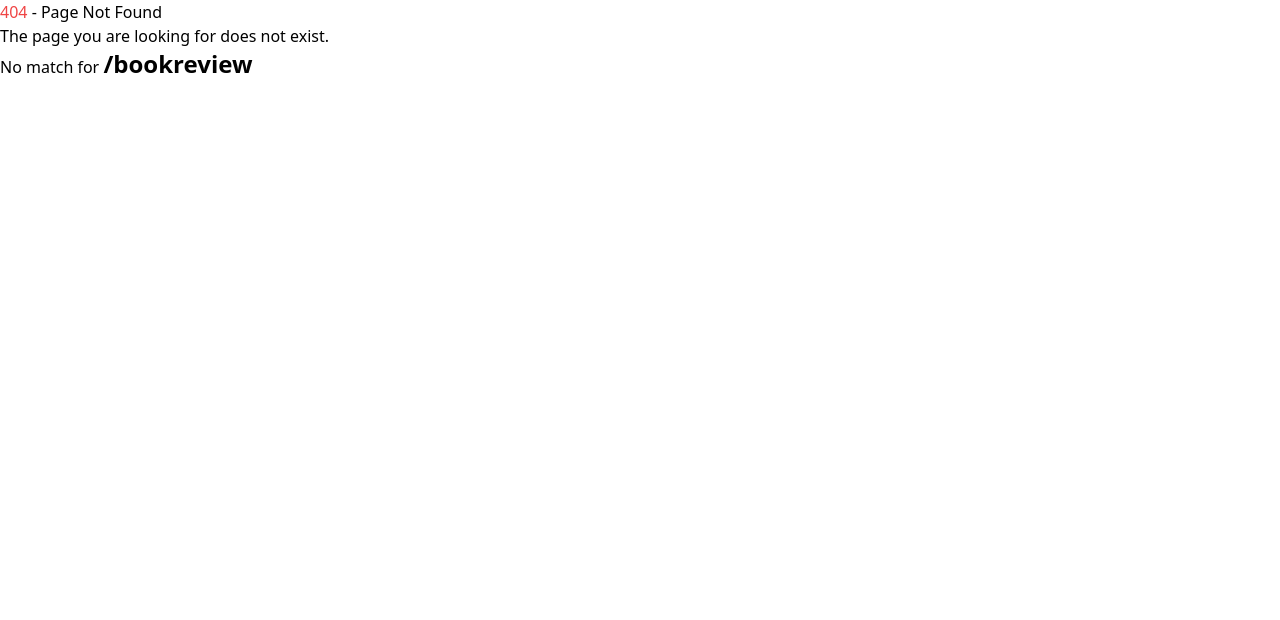
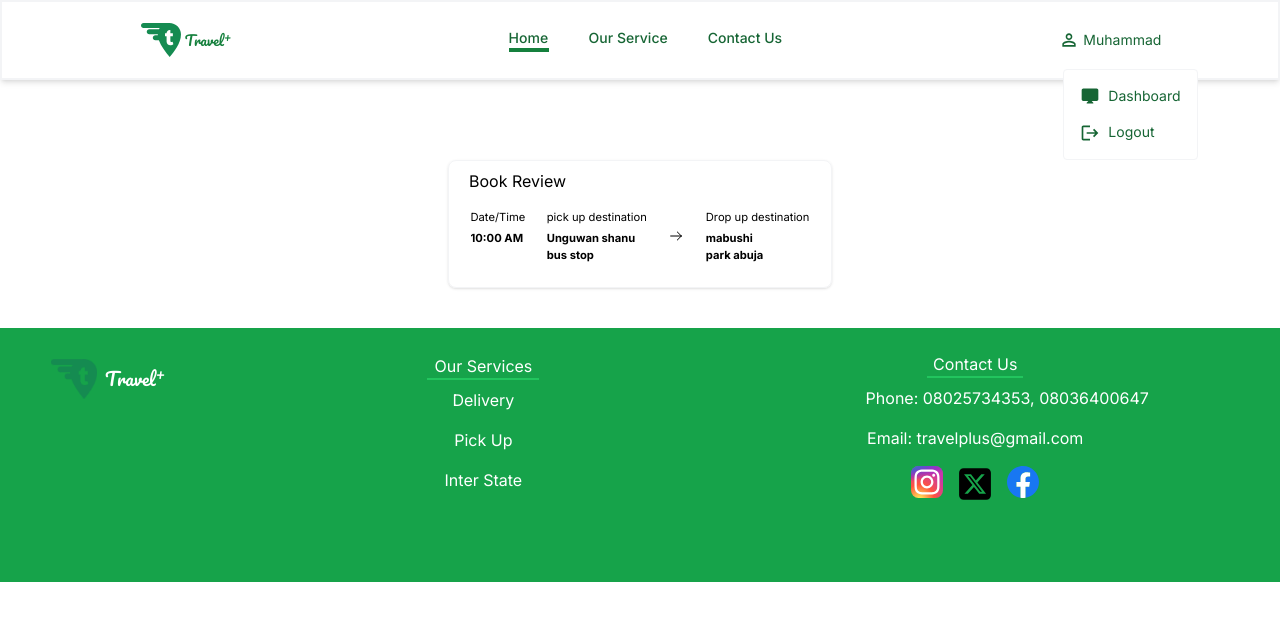
Before and after one commit to techvalleyng/travelplus_landing, a React (Vite) app: page /bookreview in a window 1280 px wide. Before the commit this address had no page. Shown: the top 620 px of the page. Built offline with nearby package versions, Linux system fonts and the light colour scheme.

Commit message:
done book review component

```diff
--- a/src/App.tsx
+++ b/src/App.tsx
@@ -1,4 +1,7 @@
+import Footer from "./components/Footer"
+import Header from "./components/Header"
 import NotFound from "./components/NotFound"
+import BookReview from "./pages/BookReview"
 import Home from "./pages/Home"
 import  {BrowserRouter as Router, Routes, Route} from 'react-router-dom'
 function App() {
@@ -6,10 +9,13 @@ function App() {
   return (
     <>
     <Router>
+      <Header/>
       <Routes>
         <Route path="/" element={<Home/>}/>
+        <Route path="/bookreview" element={<BookReview/>}/>
         <Route path="*" element={<NotFound/>}/>
       </Routes>
+      <Footer/>
     </Router>
     </>
   )
--- a/src/components/Header.tsx
+++ b/src/components/Header.tsx
@@ -23,7 +23,7 @@ export default function Header() {
       <div
         className={`${toggle ? 'h-[350px]' :'h-0'} sticky right-0 left-0 top-0 z-50 space-y-6 space-x-8 md:space-x-0 md:space-y-0   flex-col md:h-20 shadow-md text-green-800 font-inter flex md:flex-row md:items-center  md:justify-around border-gray-100 border-2 border-solid text-sm`}>
 
-        <div className='flex ml-8 mt-8 md:m-0 items-center'>
+        <div className='flex ml-8 mt-5 md:m-0 items-center'>
           <img
             src={travlogo}
             className='w-10 mr-1'
--- /dev/null
+++ b/src/pages/BookReview.tsx
@@ -0,0 +1,29 @@
+import arrow from '../assets/ArrowForward.svg'
+const BookReview = () => {
+  return (
+    <div>
+        <div className="container mx-auto max-w-96 rounded-lg shadow  mt-20 border border-solid border-gray-100  h-32 font-inter">
+            <h1 className="ml-5 mt-2 tex-lg text-black">Book Review</h1>
+            <div className="flex justify-evenly mt-4 items-center font-inter text-[0.7rem]">
+                <div className="space-y-1 -mt-4">
+                    <p>Date/Time</p>
+                    <p className="text-black font-inter font-bold">10:00 AM</p>
+                </div>
+                <div className="space-y-1">
+                    <p>pick up destination</p>
+                    <p className="text-black font-inter font-bold">Unguwan shanu <br /> bus stop</p>
+                </div>
+                <img  src={arrow} alt="" />
+                <div className="space-y-1">
+
+                    <p>Drop up destination</p>
+                    <p className="text-black font-inter font-bold">mabushi <br /> park abuja</p>
+
+                </div>
+            </div>
+        </div>
+    </div>
+  )
+}
+
+export default BookReview
--- a/src/pages/Home.tsx
+++ b/src/pages/Home.tsx
@@ -1,18 +1,14 @@
 import Background from "../components/Background";
 // import Book from "../components/Book";
-import Footer from "../components/Footer";
-import Header from "../components/Header";
 import Helps from "../components/Helps";
 import Services from "../components/Services";
 
 export default function Home() {
   return (
     <div>
-      <Header/>
       <Background/>
       <Services/>
       <Helps/>
-      <Footer/>
     </div>
   )
 }
```
Also changed, not shown: src/assets/ArrowForward.svg (added).
